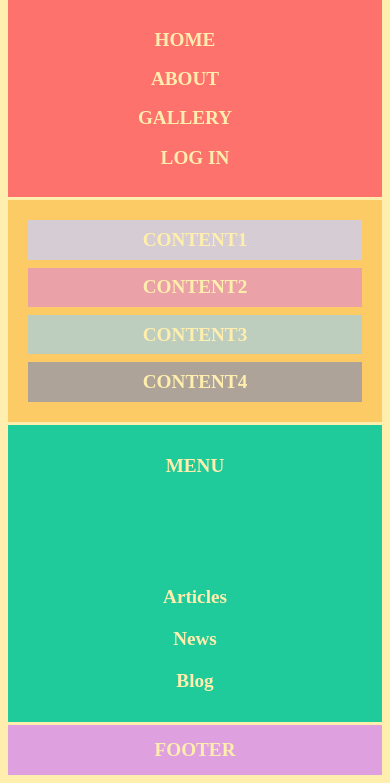
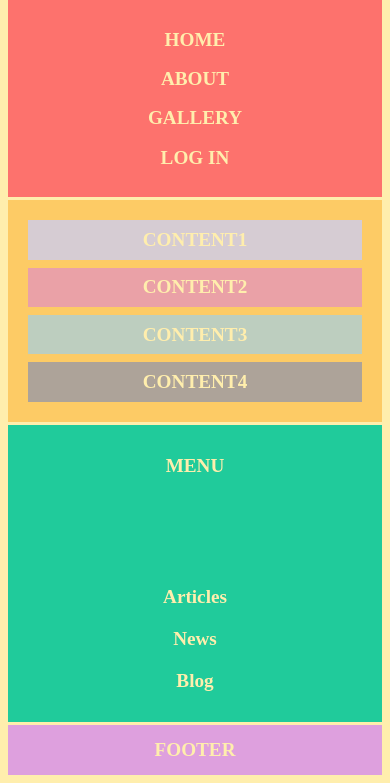
Before and after one commit to P5CHI-Web-Academy/Homework-VueJS-HTML, a plain HTML site: page index.html in a window 390 px wide. Shown: the part 61-844 px from the top of the page. Drawn offline with Linux system fonts and the light colour scheme.

Commit message:
Removed header div margin on mobile

```diff
--- a/index.html
+++ b/index.html
@@ -112,7 +112,7 @@
     grid-column: 1 / -1;
   }
   .header > div {
-    flex: 1 1 50%;
+    flex: 1 1 100%;
   }
 
         .container {
@@ -134,6 +134,10 @@
 
         .content {
             grid-column: 1 / -1;
+        }
+
+        .header > div:not(:last-child) {
+            margin-right: 0px;
         }
 
 }
```
